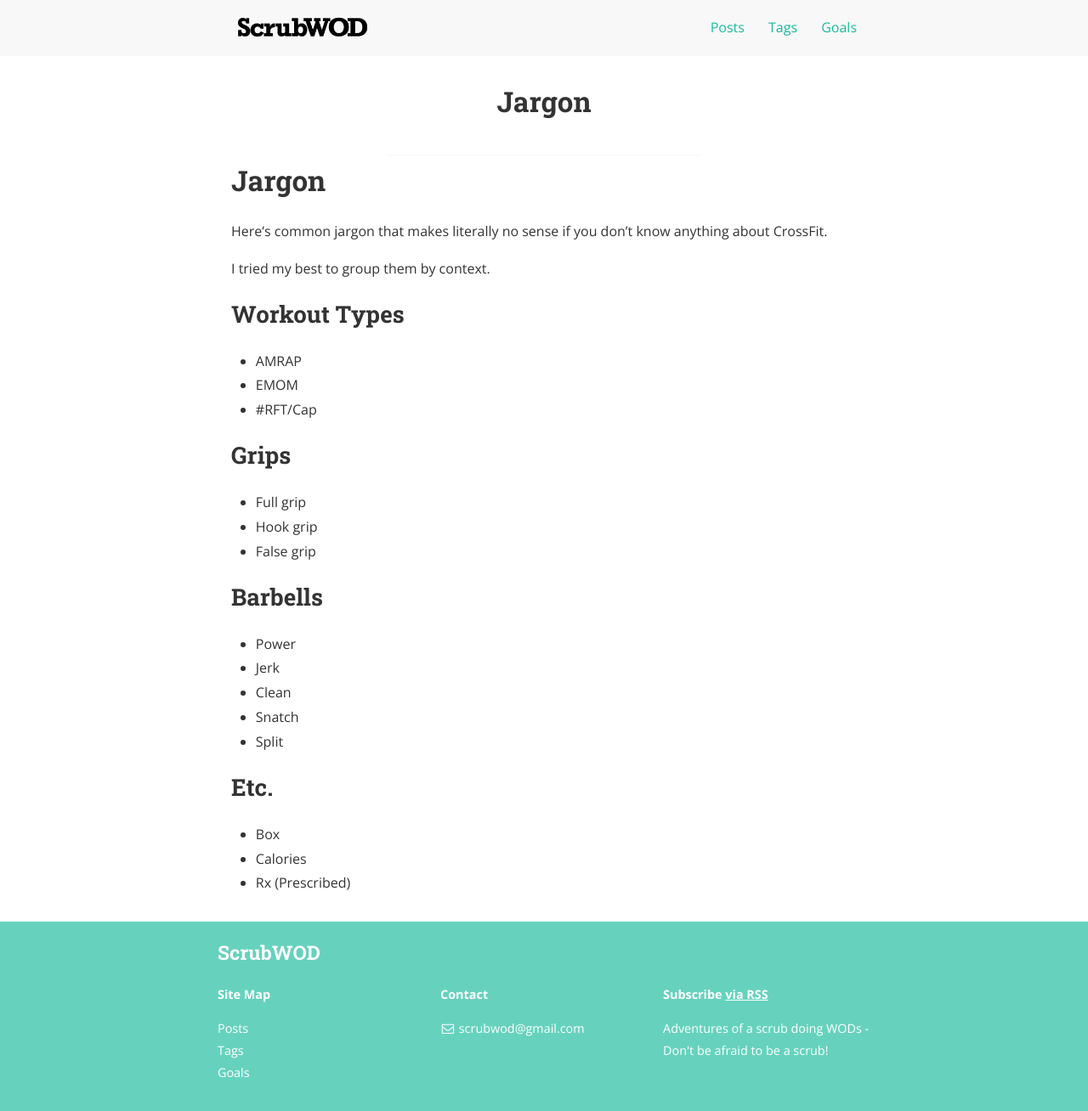
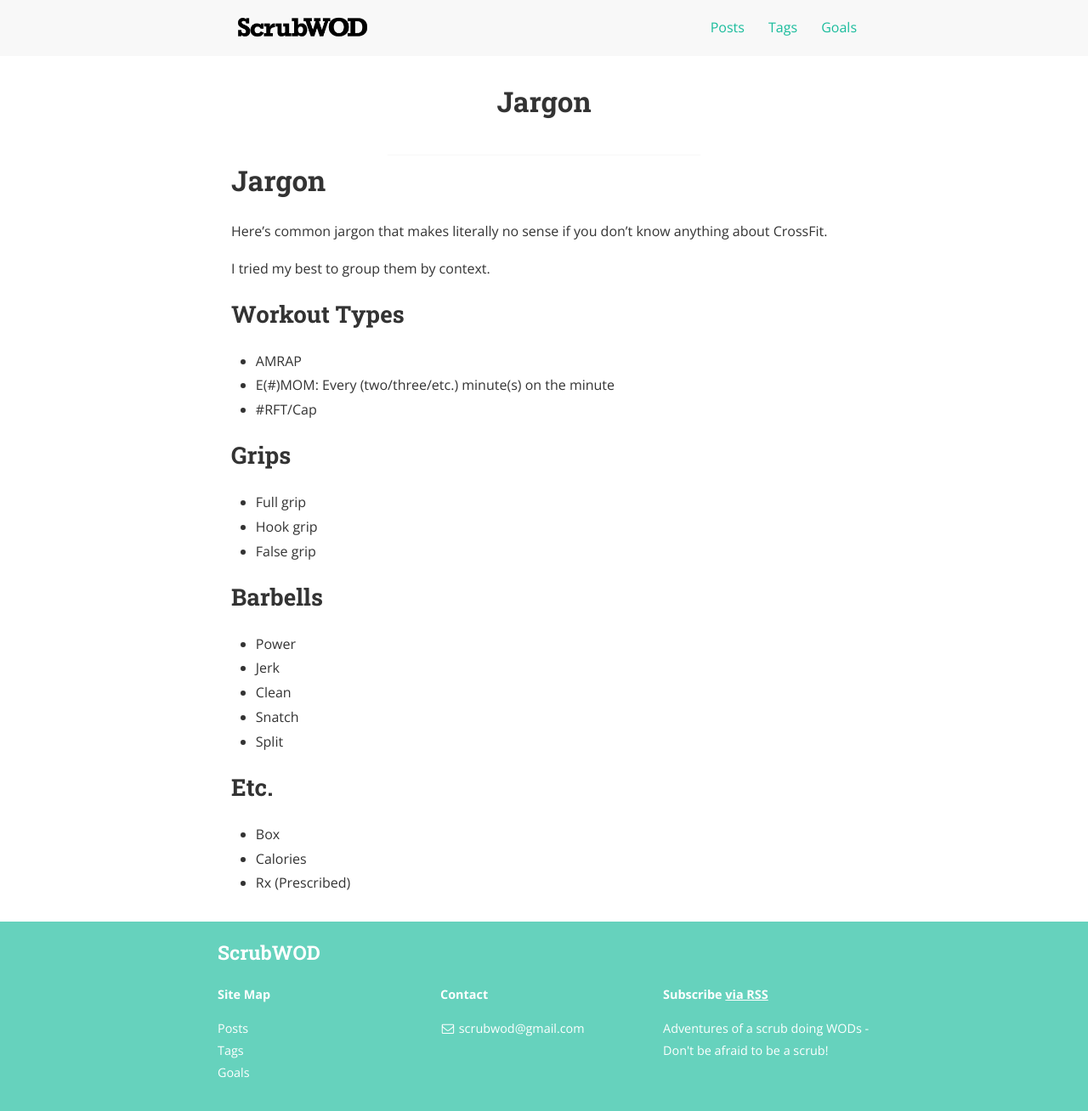
Before and after one commit to scrubwod/scrubwod.github.io, a Jekyll site: the page built from jargon.md, in a window 1280 px wide and 1308 px high. Shown: the whole window at 85% size. Built offline with Jekyll 4.4.1, drawn with Linux system fonts in a browser that asks for light colours; nearby versions of some CDN libraries.

Commit message:
Add to jargon

```diff
--- a/jargon.md
+++ b/jargon.md
@@ -15,7 +15,7 @@ I tried my best to group them by context.
 ## Workout Types
 
 - AMRAP
-- EMOM
+- E(#)MOM: Every (two/three/etc.) minute(s) on the minute
 - #RFT/Cap
 
 
```
